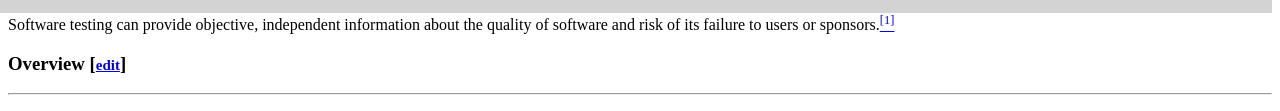
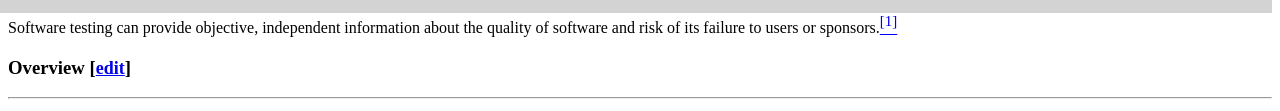
Before and after one commit to ArthiAnandhan/BDD_bootcamp, a plain HTML site: page HW.html in a window 1280 px wide. Shown: the part 321-432 px from the top of the page. Drawn offline with Linux system fonts and the light colour scheme.

Commit message:
t message onl

```diff
--- a/HW.html
+++ b/HW.html
@@ -13,7 +13,7 @@
           background-color: lightgray;
           text-align: left;
         }
-        a {font-size: 15px}
+        a {font-size: 18px}
         </style>
 
     <h1>Software testing</h1>
```
